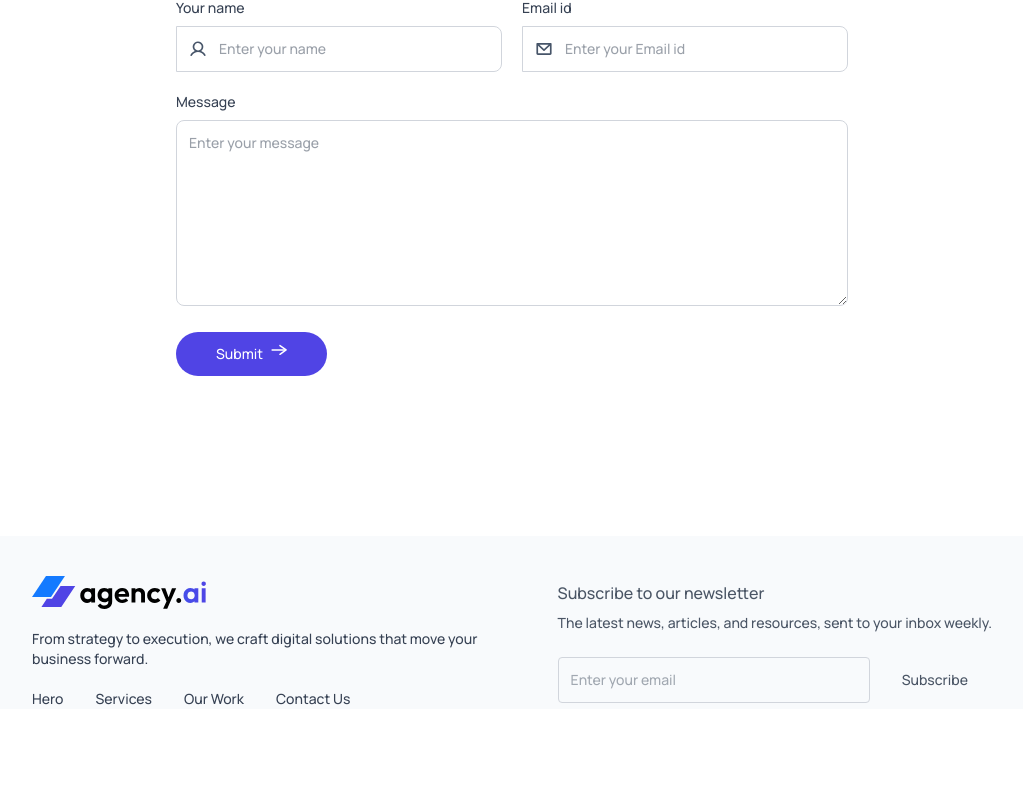
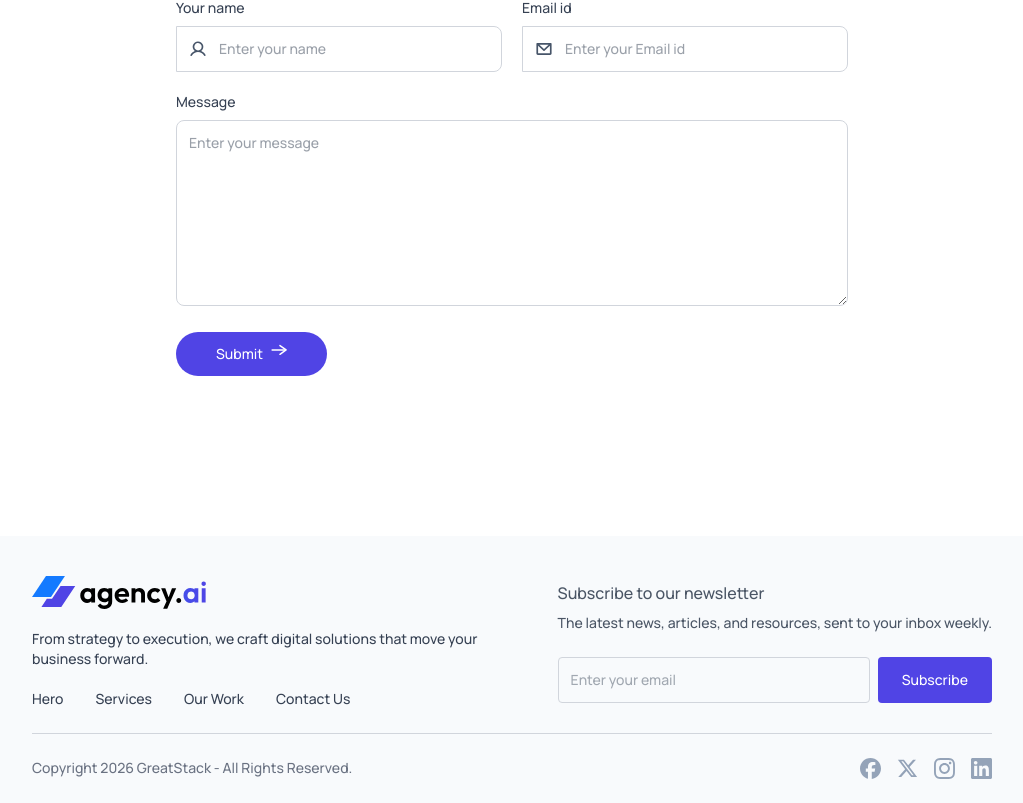
Before and after one commit to ZohaibAnsari78/Landing_page, a React (Vite) app: page / in a window 1280 px wide. Shown: the part 3518-4321 px from the top of the page, without its empty margins (128-1151 px from the left). Before the commit the page ends 4227 px from the top, so only its background shows below. Built offline with nearby package versions, Linux system fonts and the light colour scheme.

Commit message:
feat: enhance Footer component layout and styling, add social media icons

```diff
--- a/src/components/Footer.jsx
+++ b/src/components/Footer.jsx
@@ -1,29 +1,66 @@
 import React from 'react'
 import assets from '../assets/assets'
 
-const Footer = ({theme}) => {
+const Footer = ({ theme }) => {
   return (
     <div className='bg-slate-50 dark:bg-gray-900 pt-10 sm:pt-10 mt-20 sm:mt-40 px-4 sm:px-10 lg:px-24 xl:px-40'>
+
         {/* footer top */}
         <div className='flex justify-between lg:items-center max-lg:flex-col gap-10'>
+
             <div className='space-y-5 text-sm text-gray-700 dark:text-gray-400'>
-                <img src={theme === 'dark' ? assets.logo_dark:assets.logo} className='w-32 sm:w-44' alt="" />
-                <p className='max-w-md'> From strategy to execution, we craft digital solutions that move your business forward.</p>
+                <img
+                    src={theme === 'dark' ? assets.logo_dark : assets.logo}
+                    className='w-32 sm:w-44'
+                    alt="Logo"
+                />
+
+                <p className='max-w-md'>
+                    From strategy to execution, we craft digital solutions that move your business forward.
+                </p>
+
                 <ul className='flex gap-8'>
                     <li><a className='hover:text-primary' href="#hero">Hero</a></li>
-                    <li><a className='hover:text-primary' href="#Services">Services</a></li>
-                    <li><a className='hover:text-primary' href="#Our Work">Our Work</a></li>
-                    <li><a className='hover:text-primary' href="#Contact Us">Contact Us</a></li>
+                    <li><a className='hover:text-primary' href="#services">Services</a></li>
+                    <li><a className='hover:text-primary' href="#our-work">Our Work</a></li>
+                    <li><a className='hover:text-primary' href="#contact-us">Contact Us</a></li>
                 </ul>
             </div>
+
             <div className='text-gray-600 dark:text-gray-400'>
                 <h3 className='font-semibold'>Subscribe to our newsletter</h3>
-                <p className='text-sm mt-2 mb-6'> The latest news, articles, and resources, sent to your inbox weekly.</p>
+                <p className='text-sm mt-2 mb-6'>
+                    The latest news, articles, and resources, sent to your inbox weekly.
+                </p>
+
                 <div className='flex gap-2 text-sm'>
-                    <input type="email" placeholder='Enter your email' className='w-full p-3 text-sm outline-none rounded dark:text-gray-200 bg-transparent border border-gray-300 dark:border-gray-500' />
-                    <button className='bg-primarytext-white rounded px-6'>Subscribe</button>
+                    <input
+                        type="email"
+                        placeholder='Enter your email'
+                        className='w-full p-3 text-sm outline-none rounded dark:text-gray-200 bg-transparent border border-gray-300 dark:border-gray-500'
+                    />
+
+                    <button className='bg-primary text-white rounded px-6'>
+                        Subscribe
+                    </button>
                 </div>
             </div>
+        </div>
+
+        <hr className='border-gray-300 dark:border-gray-600 my-6'/>
+
+        {/* footer Bottom */}
+        <div className='pb-6 text-sm text-gray-500 flex justify-center sm:justify-between gap-4 flex-wrap'>
+
+            <p>Copyright 2026 GreatStack - All Rights Reserved.</p>
+
+            <div className='flex items-center justify-between gap-4'>
+                <img src={assets.facebook_icon} alt="Facebook" />
+                <img src={assets.twitter_icon} alt="Twitter" />
+                <img src={assets.instagram_icon} alt="Instagram" />
+                <img src={assets.linkedin_icon} alt="LinkedIn" />
+            </div>
+
         </div>
 
     </div>
```
